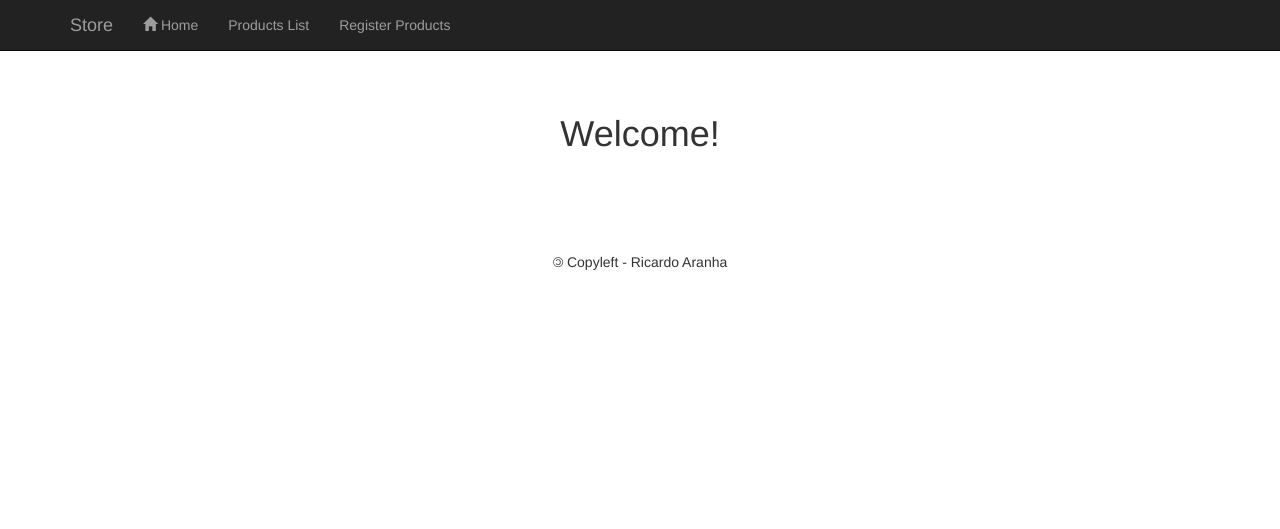
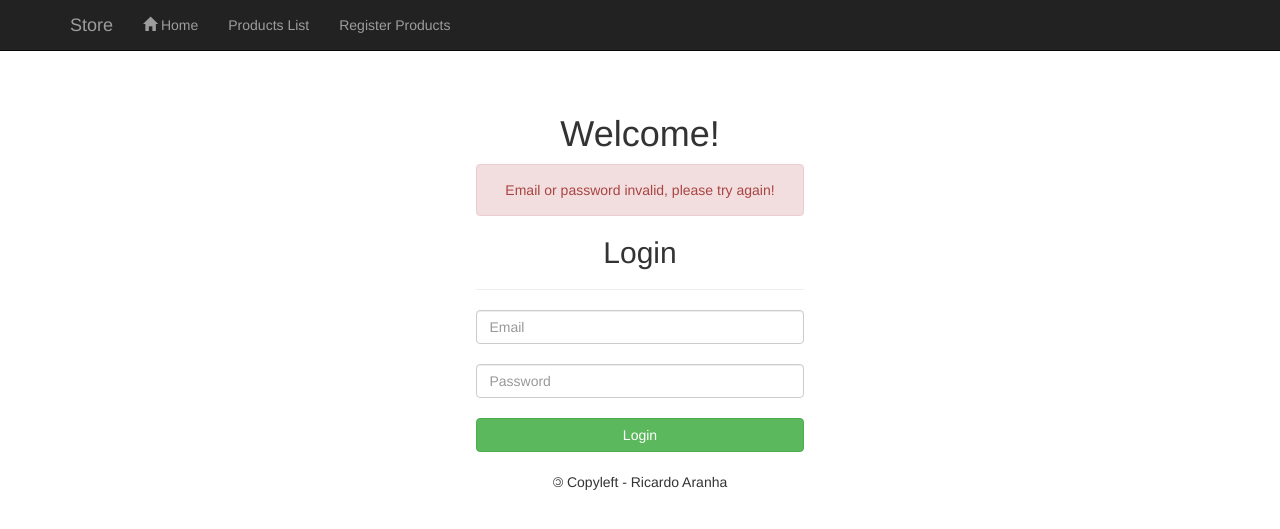
Before and after one commit to ricardoaranha/crud-php-mysql, a PHP site: page /index.php?login=0 in a window 1280 px wide. Shown: the top 529 px of the page. Run offline with PHP 8.4, Linux system fonts and the light colour scheme.

Commit message:
Login feature added

```diff
--- a/create.php
+++ b/create.php
@@ -1,7 +1,7 @@
 <?php
 
 	include('template/header.php');
-	include('config/dbconfig.php');
+	include('config/dbConfig.php');
 	include('functions/productsFunctions.php');
 	include('functions/categorysFunctions.php');
 
--- a/delete.php
+++ b/delete.php
@@ -1,7 +1,7 @@
 <?php
 
 	include('template/header.php');
-	include('config/dbconfig.php');
+	include('config/dbConfig.php');
 	include('functions/productsFunctions.php');
 
 	$id = $_POST['id'];
--- a/index.php
+++ b/index.php
@@ -1,5 +1,22 @@
 <?php include('template/header.php'); ?>
-<?php include('config/dbconfig.php'); ?>
-	<h1 align="center">Welcome!</h1>
+<?php include('config/dbConfig.php'); ?>
+
+	<div class="col-lg-4"></div>
+	<div class="col-lg-4">
+		<h1 align="center">Welcome!</h1>
+		<?php if(isset($_GET['login']) && $_GET['login'] == 1) { ?>
+		<p align='center' class='alert alert-success'>Logged with success!</p>
+		<?php } else if(isset($_GET['login']) && $_GET['login'] == 0) { ?>
+		<p align='center' class='alert alert-danger'>Email or password invalid, please try again!</p>
+		<?php } ?>
+		<h2 align="center">Login</h1>
+		<hr />
+		<form action="login.php" method="post" accept-charset="utf-8">
+			<input type="email" class="form-control" name="userEmail" placeholder="Email" required /><br />
+			<input type="password" class="form-control" name="userPassword" placeholder="Password" required /><br />
+			<input type="submit" value="Login" class="btn btn-success btn-group-justified" />
+		</form>
+	</div>
+	<div class="col-lg-4"></div>
 
 <?php include('template/footer.php'); ?>
--- a/retrieve.php
+++ b/retrieve.php
@@ -1,7 +1,7 @@
 <?php
 
 	include('template/header.php');
-	include('config/dbconfig.php');
+	include('config/dbConfig.php');
 	include('functions/productsFunctions.php');
 
 	$products = retrieveProducts($conection);
--- a/update.php
+++ b/update.php
@@ -1,7 +1,7 @@
 <?php
 
 	include('template/header.php');
-	include('config/dbconfig.php');
+	include('config/dbConfig.php');
 	include('functions/productsFunctions.php');
 	include('functions/categorysFunctions.php');
 
```
Also changed, not shown: functions/loginFunctions.php (added, +15 -0 lines), login.php (added, +14 -0 lines), config/dbConfig.php (renamed from config/dbconfig.php).
